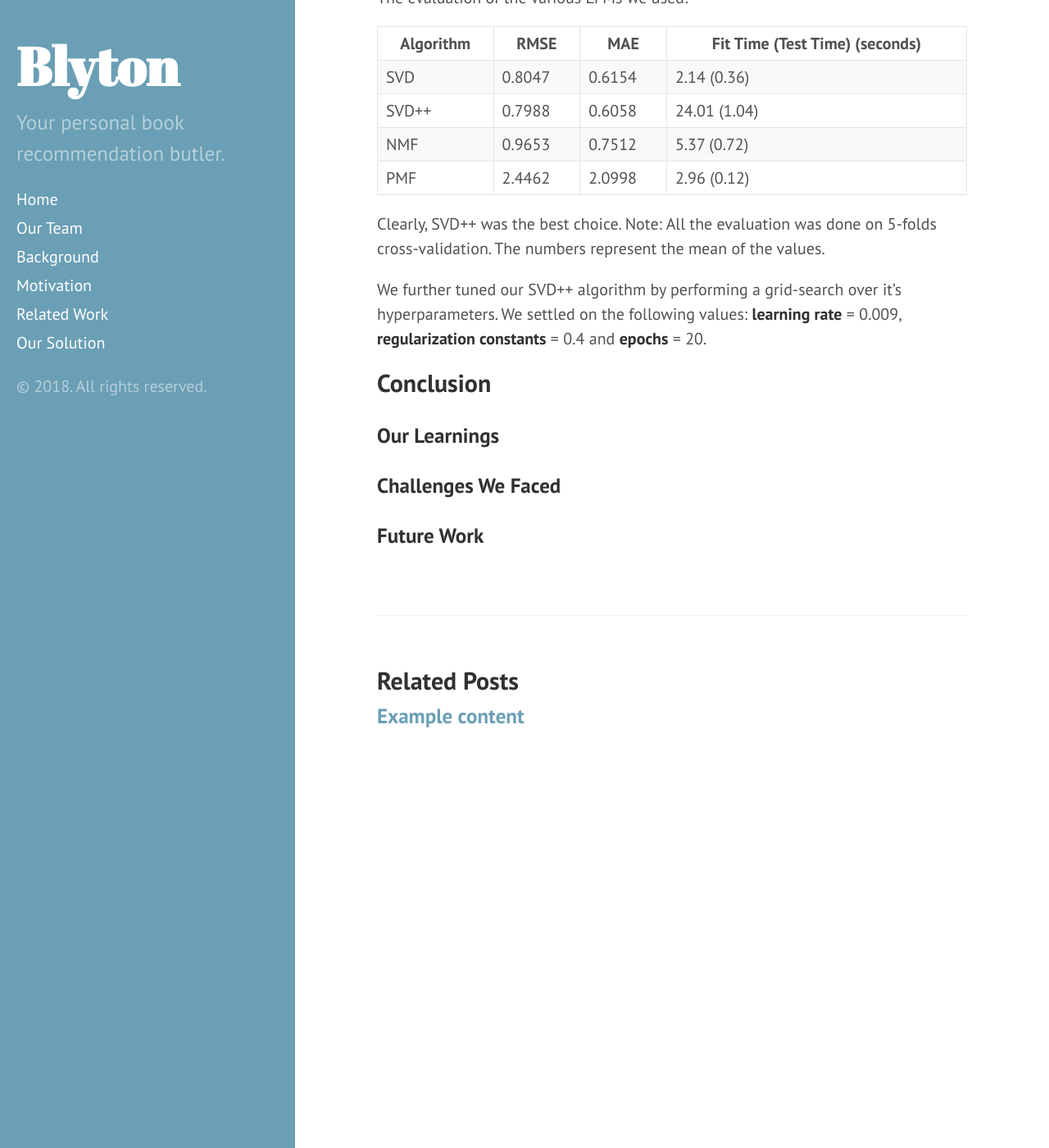
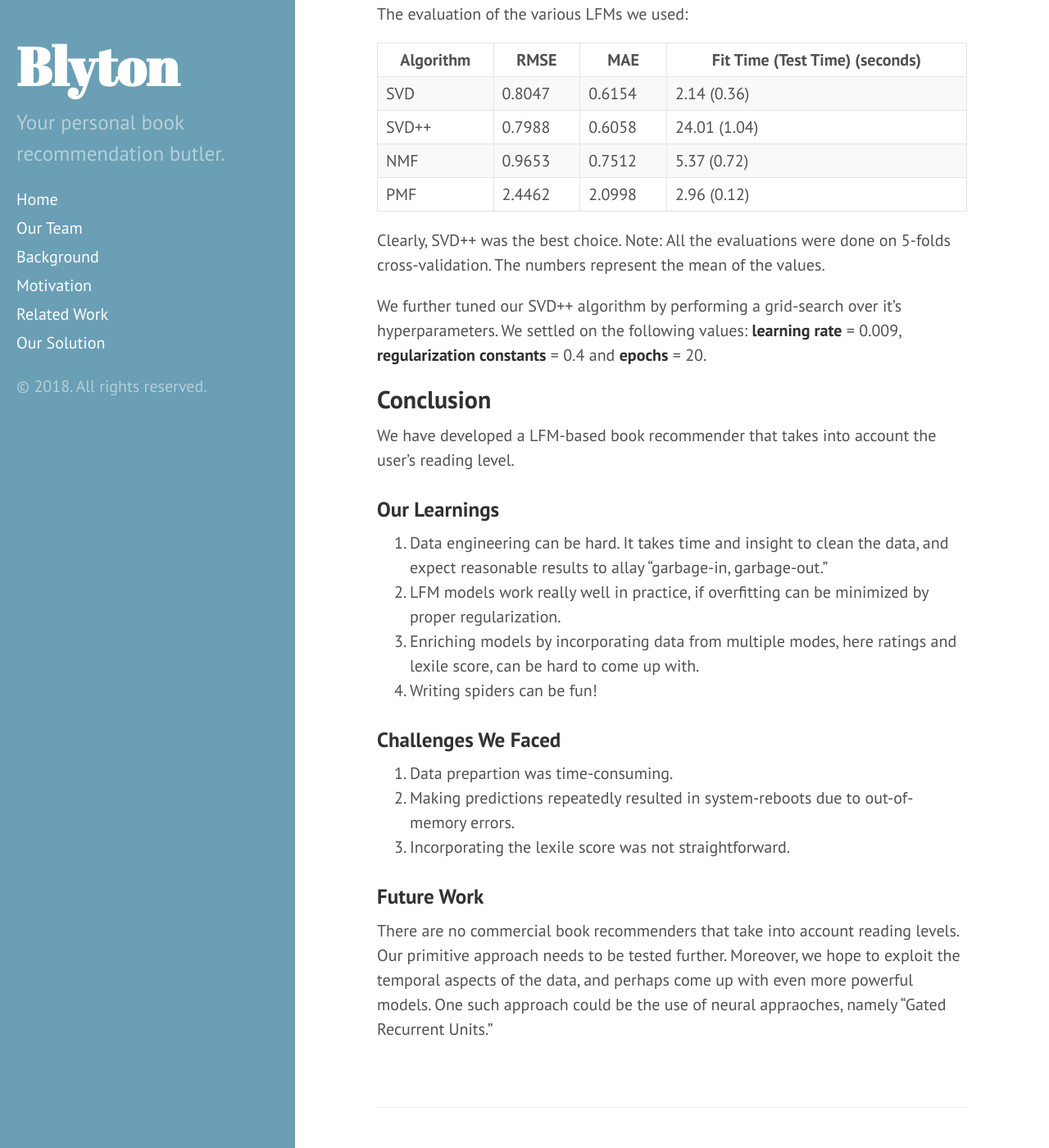
Before and after one commit to ankur-rc/blyton-book_recommender, a Jekyll site: the page built from _posts/2018-04-20-introducing-blyton.md, in a window 1280 px wide and 1400 px high, scrolled down 5542 px. Shown: the whole window at 82% size. Built offline with Jekyll 4.4.1, drawn with Linux system fonts in a browser that asks for light colours; some of the changed text lies outside the part shown.

Commit message:
Completed all remaining sections.

```diff
--- a/_posts/2018-04-20-introducing-blyton.md
+++ b/_posts/2018-04-20-introducing-blyton.md
@@ -128,15 +129,25 @@ The evaluation of the various LFMs we used:
 | NMF       | 0.9653 | 0.7512 | 5.37 (0.72)                    |
 | PMF       | 2.4462 | 2.0998 | 2.96 (0.12)                    |
 
-Clearly, SVD++ was the best choice. Note: All the evaluation was done on 5-folds cross-validation. The numbers represent the mean of the values.
+Clearly, SVD++ was the best choice. Note: All the evaluations were done on 5-folds cross-validation. The numbers represent the mean of the values.
 
 We further tuned our SVD++ algorithm by performing a grid-search over it's hyperparameters.
 We settled on the following values: **learning rate** = 0.009, **regularization constants** = 0.4 and **epochs** = 20.
 
 ## Conclusion
+We have developed a LFM-based book recommender that takes into account the user's reading level.
 
 ### Our Learnings
+1. Data engineering can be hard. It takes time and insight to clean the data, and expect reasonable results to allay "garbage-in, garbage-out."
+2. LFM models work really well in practice, if overfitting can be minimized by proper regularization.
+3. Enriching models by incorporating data from multiple modes, here ratings and lexile score, can be hard to come up with.
+4. Writing spiders can be fun!
 
 ### Challenges We Faced
+1. Data prepartion was time-consuming.
+2. Making predictions repeatedly resulted in system-reboots due to out-of-memory errors.
+3. Incorporating the lexile score was not straightforward.
+
 
 ### Future Work
+There are no commercial book recommenders that take into account reading levels. Our primitive approach needs to be tested further. Moreover, we hope to exploit the temporal aspects of the data, and perhaps come up with even more powerful models. One such approach could be the use of neural appraoches, namely "Gated Recurrent Units."
```
Also changed, not shown: other parts of _posts/2018-04-20-introducing-blyton.md (+3 -2 lines).
